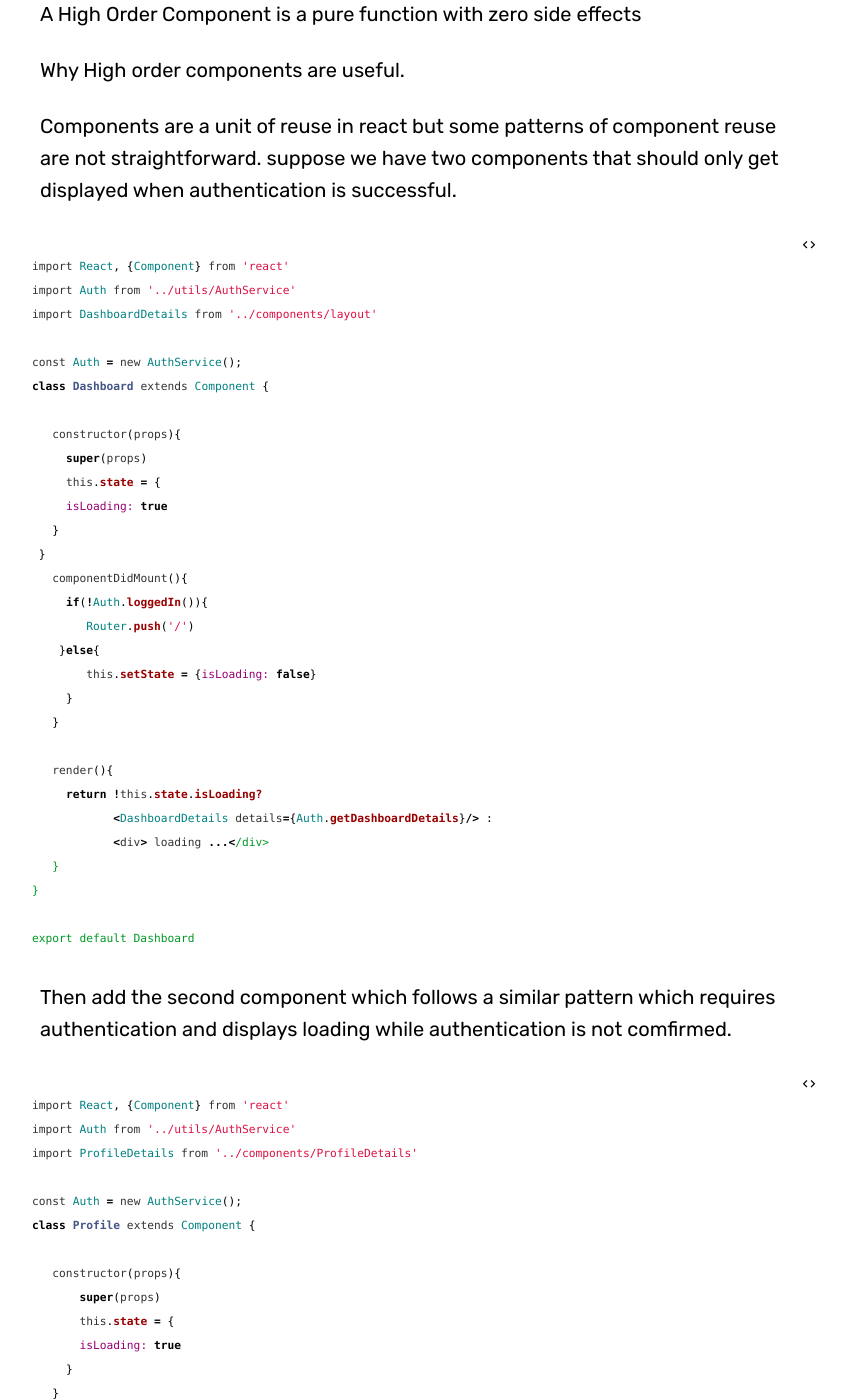
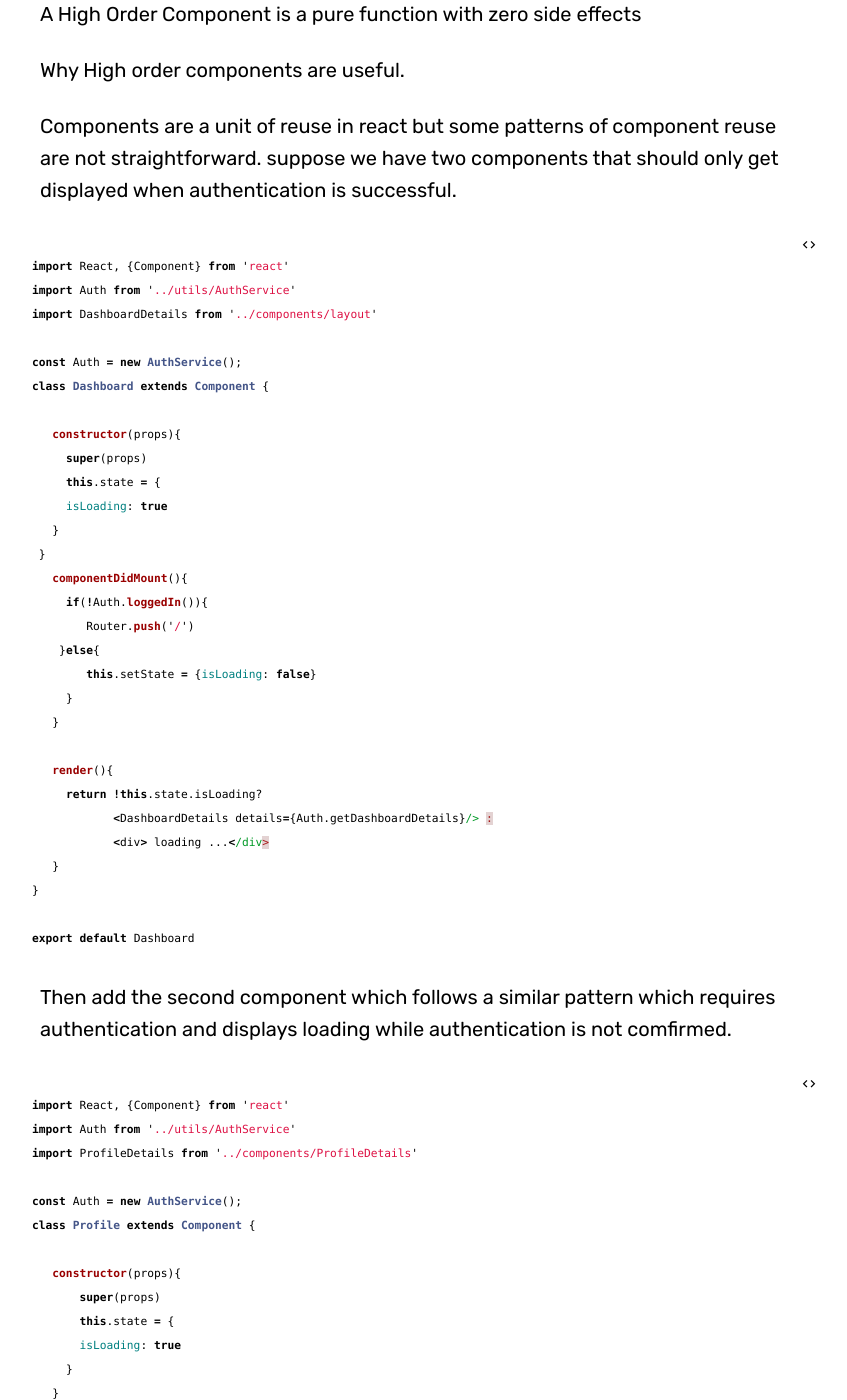
Before and after one commit to Tsatsi/tsatsi.github.io, a Jekyll site: the page built from _posts/2017-05-07-high-order-components-with-react.md, in a window 1280 px wide and 1400 px high, scrolled down 1170 px. Shown: the whole window, without its empty margins (216-1063 px from the left). Built offline with Jekyll 4.4.1, drawn with Linux system fonts in a browser that asks for light colours; some web fonts are replaced; comment, search, counter and statistics services are not loaded; some of the changed text lies outside the part shown.

Commit message:
use javascript highlighting

```diff
--- a/_posts/2017-05-07-high-order-components-with-react.md
+++ b/_posts/2017-05-07-high-order-components-with-react.md
@@ -23,7 +23,7 @@ Why High order components are useful.
 Components are a unit of reuse in react  but some patterns of component reuse are not straightforward.
 suppose we have two components that should only get displayed when authentication is successful.
 
-{% highlight ruby %}
+{% highlight javascript %}
 import React, {Component} from 'react'
 import Auth from '../utils/AuthService'
 import DashboardDetails from '../components/layout'
@@ -57,7 +57,7 @@ export default Dashboard
 
 Then add the second component which follows a similar pattern which requires authentication and displays loading while authentication is not comfirmed.
 
-{% highlight ruby %}
+{% highlight javascript %}
 import React, {Component} from 'react'
 import Auth from '../utils/AuthService'
 import ProfileDetails from '../components/ProfileDetails'
@@ -94,7 +94,7 @@ on componentDidMount we check whether a user is loggedIn. If the user is logged
 When the application grows this pattern can lead to a lot of duplication. We need to abstract the logic in one place and share it across components.
 This is where high order components become useful. We can write a high order component that receives a child component which requires authentication as one of its arguments.
 
-{% highlight ruby %}
+{% highlight javascript %}
 
 import React, {Component} from 'react'
 import AuthService from '.utils/AuthService'
@@ -132,7 +132,7 @@ The HOC should not mutate the components props in any way.
 
 The dashboard component would be changed to :
 
-{% highlight ruby %}
+{% highlight javascript %}
 import React, {Component} from 'react'
 import DashboardDetails from '../components/layout'
 import withAuth from '../components/withAuth'
@@ -148,7 +148,7 @@ export default withAuth(Dashboard)
 {% endhighlight %}
 The profile component would be changed to :
 
-{% highlight ruby %}
+{% highlight javascript %}
 import React, {Component} from 'react'
 import DashboardDetails from '../components/layout'
 import withAuth from '../components/withAuth'
```
